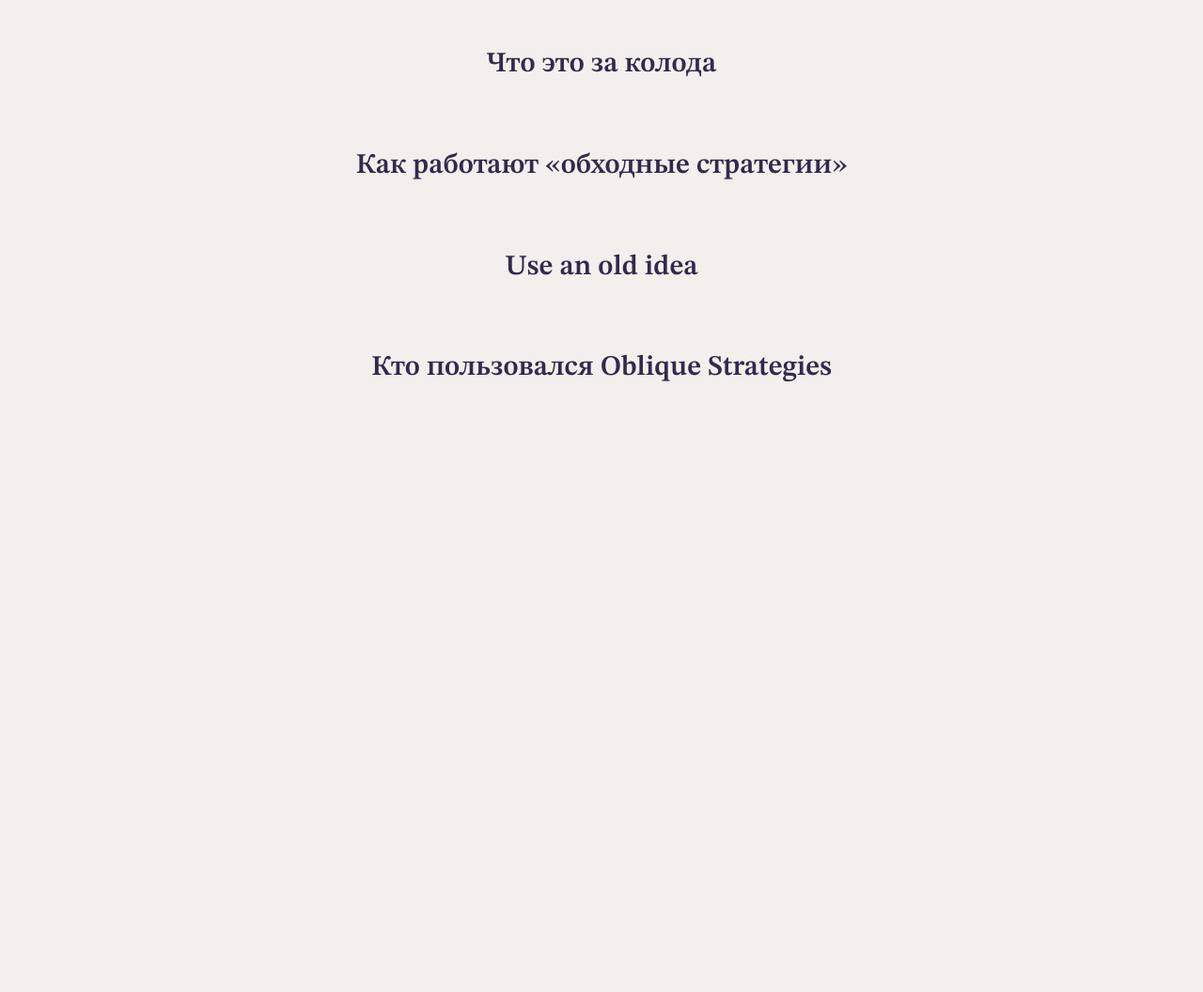
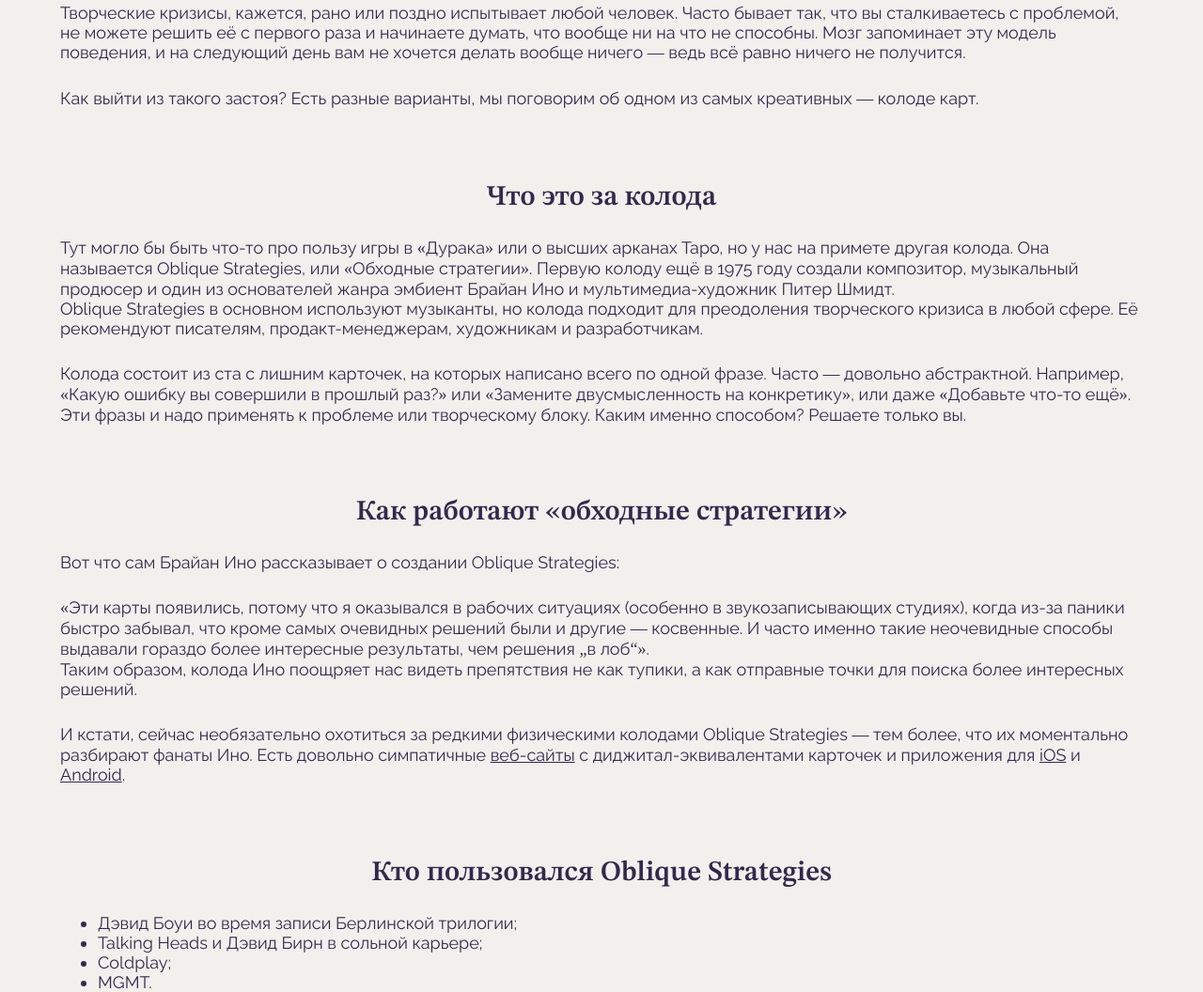
Before and after one commit to olga-rks/karty-podskazhut, a plain HTML site: page index.html in a window 1280 px wide. Shown: the part 361-1417 px from the top of the page at 94% size. Before the commit the page ends 800 px from the top, so only its background shows below. Drawn offline with Linux system fonts and the light colour scheme.

Commit message:
Сделать Шаг_4 - абзацы.

```diff
--- a/index.html
+++ b/index.html
@@ -17,10 +17,34 @@
     </header>
     <main class="content content-section">
       <h2 class="heading content__title">Креативный подход к решению проблем</h2>
+      <div class="content__text-block">
+        <p class="content__paragraph">Творческие кризисы, кажется, рано или поздно испытывает любой человек. Часто бывает так, что вы сталкиваетесь с проблемой, не можете решить её с первого раза и начинаете думать, что вообще ни на что не способны. Мозг запоминает эту модель поведения, и на следующий день вам не хочется делать вообще ничего — ведь всё равно ничего не получится.</p>
+        <p class="content__paragraph">Как выйти из такого застоя? Есть разные варианты, мы поговорим об одном из самых креативных — колоде карт.</p>
+      </div>
       <h2 class="heading content__title">Что это за колода</h2>
+      <div class="content__text-block">
+        <p class="content__paragraph">Тут могло бы быть что-то про пользу игры в «Дурака» или о высших арканах Таро, но у нас на примете другая колода. Она называется Oblique Strategies, или «Обходные стратегии». Первую колоду ещё в 1975 году создали композитор, музыкальный продюсер и один из основателей жанра эмбиент Брайан Ино и мультимедиа-художник Питер Шмидт.</p>
+      </div>
+      <div class="content__text-block">
+        <p class="content__paragraph">Oblique Strategies в основном используют музыканты, но колода подходит для преодоления творческого кризиса в любой сфере. Её рекомендуют писателям, продакт-менеджерам, художникам и разработчикам.</p>
+        <p class="content__paragraph">Колода состоит из ста с лишним карточек, на которых написано всего по одной фразе. Часто — довольно абстрактной. Например, «Какую ошибку вы совершили в прошлый раз?» или «Замените двусмысленность на конкретику», или даже «Добавьте что-то ещё». Эти фразы и надо применять к проблеме или творческому блоку. Каким именно способом? Решаете только вы.</p>
+      </div>
       <h2 class="heading content__title">Как работают «обходные стратегии»</h2>
-      <h2 class="heading content__title">Use an old idea</h2>
+      <div class="content__text-block">
+        <p class="content__paragraph">Вот что сам Брайан Ино рассказывает о создании Oblique Strategies:</p>
+        <blockquote class="">«Эти карты появились, потому что я оказывался в рабочих ситуациях (особенно в звукозаписывающих студиях), когда из-за паники быстро забывал, что кроме самых очевидных решений были и другие — косвенные. И часто именно такие неочевидные способы выдавали гораздо более интересные результаты, чем решения „в лоб“».</blockquote>
+        <p class="content__paragraph">Таким образом, колода Ино поощряет нас видеть препятствия не как тупики, а как отправные точки для поиска более интересных решений.</p>
+        <p class="content__paragraph">И кстати, сейчас необязательно охотиться за редкими физическими колодами Oblique Strategies — тем более, что их моментально разбирают фанаты Ино. Есть довольно симпатичные <a class="content__link" href="#0">веб-сайты</a> с диджитал-эквивалентами карточек и приложения для <a class="content__link" href="https://apps.apple.com/us/app/oblique-strategies-se/id1104927011" target="_blank" rel="noopener noreferrer">iOS</a> и <a class="content__link" href="https://play.google.com/store/apps/details?id=com.monoloco.obliquestrategies&hl=en_US&gl=US&pli=1" target="_blank" rel="noopener noreferrer">Android</a>.</p>
+      </div>
       <h2 class="heading content__title">Кто пользовался Oblique Strategies</h2>
+      <div class="content__text-block">
+        <ul>
+          <li>Дэвид Боуи во время записи Берлинской трилогии;</li>
+          <li>Talking Heads и Дэвид Бирн в сольной карьере;</li>
+          <li>Coldplay;</li>
+          <li>MGMT.</li>
+        </ul>
+      </div>
     </main>
     <footer class="footer"></footer>
 
--- a/styles/style.css
+++ b/styles/style.css
@@ -50,14 +50,32 @@ figure {
 
 .content {}
 
+.content-section {
+  padding: 0 5vi;
+}
+
 .content__title {
   font-size: 30px;
   margin: 7% 0 2.5%;
 }
 
+.content__text-block {
+  font-size: 18px;
+}
+.content__paragraph {}
+
+.content__text-block .content__paragraph {
+  margin: 0 0 1.5em;
+}
+
+.content__text-block .content__paragraph:last-of-type {
+  margin-bottom: 0;
+}
+
+.content__link {
+  cursor: pointer;
+  color: currentColor;
+  text-decoration: underline;
+}
 .theme_dark {}
-
-.content-section {
-  padding: 0 5vi;
-}
 .footer {}
```
